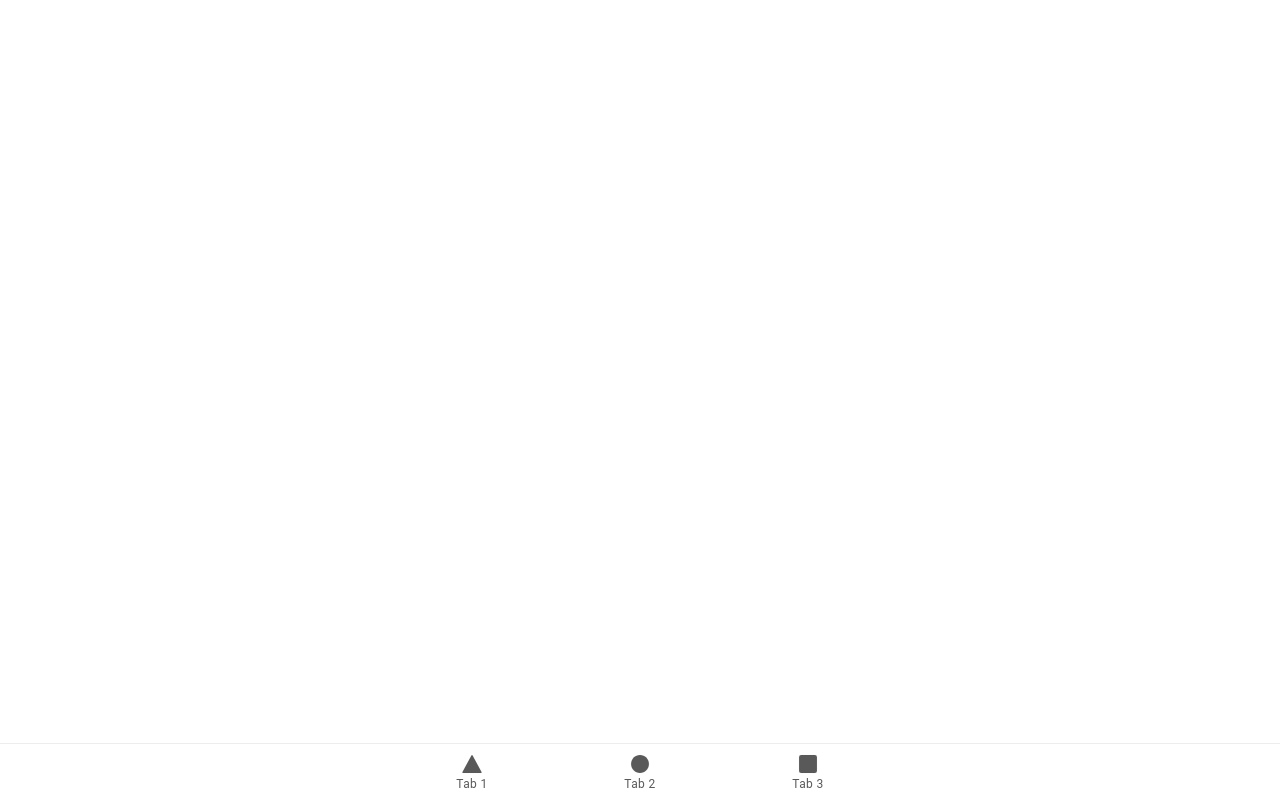
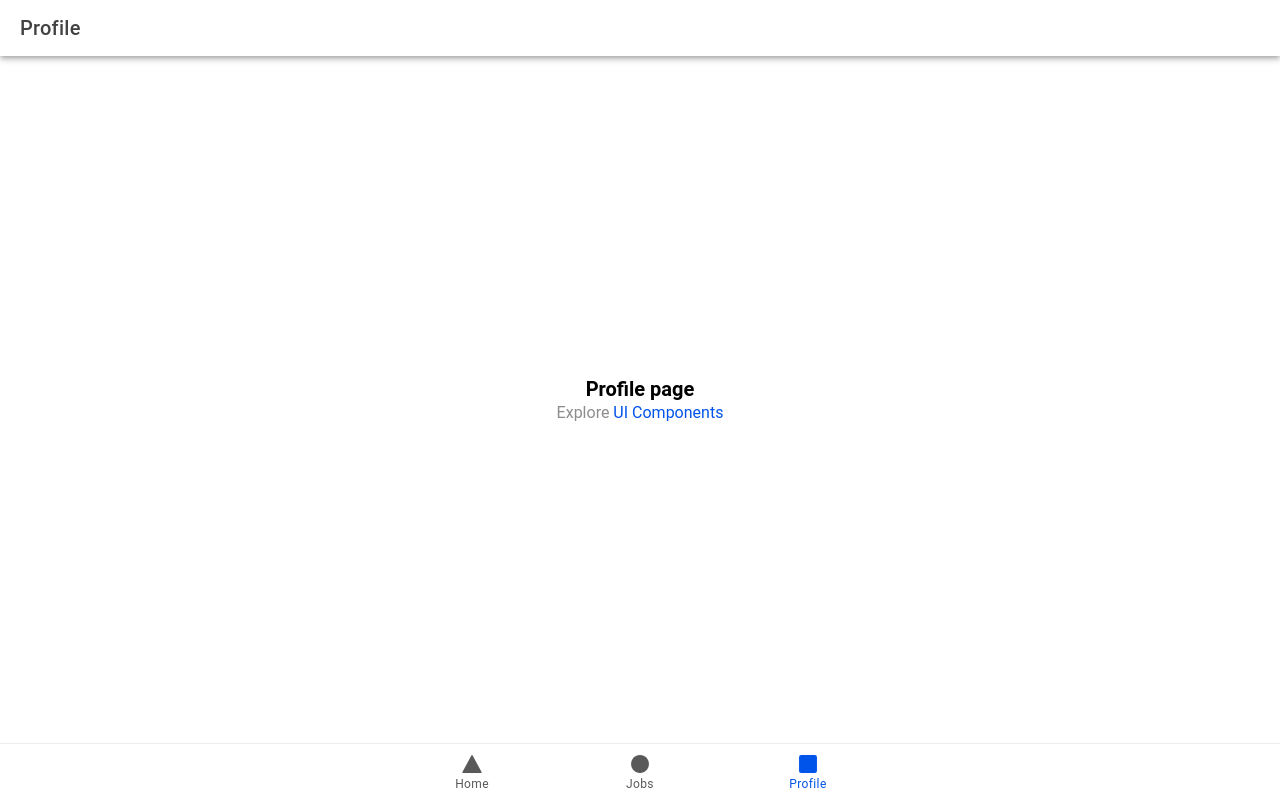
Before and after one commit to cfgtexas24/Team-8, a React (Vite) app in the folder rebirther/: page /profile in a window 1280 px wide. Built offline with nearby package versions, Linux system fonts and the light colour scheme.

Commit message:
Resolved conflicts and completed changes for backend and rebirther

```diff
--- a/rebirther/package.json
+++ b/rebirther/package.json
@@ -43,7 +43,7 @@
     "jsdom": "^22.1.0",
     "terser": "^5.4.0",
     "typescript": "^5.1.6",
-    "vite": "~5.2.0",
+    "vite": "5.2.14",
     "vitest": "^0.34.6"
   },
   "description": "An Ionic project"
--- a/rebirther/src/App.tsx
+++ b/rebirther/src/App.tsx
@@ -11,9 +11,9 @@ import {
 } from '@ionic/react';
 import { IonReactRouter } from '@ionic/react-router';
 import { ellipse, square, triangle } from 'ionicons/icons';
-import Tab1 from './pages/Tab1';
-import Tab2 from './pages/Tab2';
-import Tab3 from './pages/Tab3';
+import Homepage from './pages/Homepage';
+import UserJob from './pages/UserJob';
+import Profile from './pages/Profile';
 
 /* Core CSS required for Ionic components to work properly */
 import '@ionic/react/css/core.css';
@@ -52,31 +52,31 @@ const App: React.FC = () => (
     <IonReactRouter>
       <IonTabs>
         <IonRouterOutlet>
-          <Route exact path="/tab1">
-            <Tab1 />
+          <Route exact path="/home">
+            <Homepage />
           </Route>
-          <Route exact path="/tab2">
-            <Tab2 />
+          <Route exact path="/user-job">
+            <UserJob />
           </Route>
-          <Route path="/tab3">
-            <Tab3 />
+          <Route path="/profile">
+            <Profile />
           </Route>
           <Route exact path="/">
-            <Redirect to="/tab1" />
+            <Redirect to="/Homepage" />
           </Route>
         </IonRouterOutlet>
         <IonTabBar slot="bottom">
-          <IonTabButton tab="tab1" href="/tab1">
+          <IonTabButton tab="home" href="/home">
             <IonIcon aria-hidden="true" icon={triangle} />
-            <IonLabel>Tab 1</IonLabel>
+            <IonLabel>Home</IonLabel>
           </IonTabButton>
-          <IonTabButton tab="tab2" href="/tab2">
+          <IonTabButton tab="user-job" href="/user-job">
             <IonIcon aria-hidden="true" icon={ellipse} />
-            <IonLabel>Tab 2</IonLabel>
+            <IonLabel>Jobs</IonLabel>
           </IonTabButton>
-          <IonTabButton tab="tab3" href="/tab3">
+          <IonTabButton tab="profile" href="/profile">
             <IonIcon aria-hidden="true" icon={square} />
-            <IonLabel>Tab 3</IonLabel>
+            <IonLabel>Profile</IonLabel>
           </IonTabButton>
         </IonTabBar>
       </IonTabs>
--- a/rebirther/src/pages/Tab1.tsx
+++ b/rebirther/src/pages/Homepage.tsx
@@ -1,25 +1,25 @@
 import { IonContent, IonHeader, IonPage, IonTitle, IonToolbar } from '@ionic/react';
 import ExploreContainer from '../components/ExploreContainer';
-import './Tab1.css';
+import './Homepage.css';
 
-const Tab1: React.FC = () => {
+const Homepage: React.FC = () => {
   return (
     <IonPage>
       <IonHeader>
         <IonToolbar>
-          <IonTitle>Tab 1</IonTitle>
+          <IonTitle>Home</IonTitle>
         </IonToolbar>
       </IonHeader>
       <IonContent fullscreen>
         <IonHeader collapse="condense">
           <IonToolbar>
-            <IonTitle size="large">Tab 1</IonTitle>
+            <IonTitle size="large">Home</IonTitle>
           </IonToolbar>
         </IonHeader>
-        <ExploreContainer name="Tab 1 page" />
+        <ExploreContainer name="Home page" />
       </IonContent>
     </IonPage>
   );
 };
 
-export default Tab1;
+export default Homepage;
--- a/rebirther/src/pages/Tab2.tsx
+++ b/rebirther/src/pages/Profile.tsx
@@ -1,25 +1,25 @@
 import { IonContent, IonHeader, IonPage, IonTitle, IonToolbar } from '@ionic/react';
 import ExploreContainer from '../components/ExploreContainer';
-import './Tab2.css';
+import './Profile.css';
 
-const Tab2: React.FC = () => {
+const Profile: React.FC = () => {
   return (
     <IonPage>
       <IonHeader>
         <IonToolbar>
-          <IonTitle>Tab 2</IonTitle>
+          <IonTitle>Profile</IonTitle>
         </IonToolbar>
       </IonHeader>
       <IonContent fullscreen>
         <IonHeader collapse="condense">
           <IonToolbar>
-            <IonTitle size="large">Tab 2</IonTitle>
+            <IonTitle size="large">Profile</IonTitle>
           </IonToolbar>
         </IonHeader>
-        <ExploreContainer name="Tab 2 page" />
+        <ExploreContainer name="Profile page" />
       </IonContent>
     </IonPage>
   );
 };
 
-export default Tab2;
+export default Profile;
--- a/rebirther/src/pages/Tab3.tsx
+++ b/rebirther/src/pages/UserJob.tsx
@@ -1,25 +1,25 @@
 import { IonContent, IonHeader, IonPage, IonTitle, IonToolbar } from '@ionic/react';
 import ExploreContainer from '../components/ExploreContainer';
-import './Tab3.css';
+import './UserJob.css';
 
-const Tab3: React.FC = () => {
+const UserJob: React.FC = () => {
   return (
     <IonPage>
       <IonHeader>
         <IonToolbar>
-          <IonTitle>Tab 3</IonTitle>
+          <IonTitle>UserJob</IonTitle>
         </IonToolbar>
       </IonHeader>
       <IonContent fullscreen>
         <IonHeader collapse="condense">
           <IonToolbar>
-            <IonTitle size="large">Tab 3</IonTitle>
+            <IonTitle size="large">UserJob</IonTitle>
           </IonToolbar>
         </IonHeader>
-        <ExploreContainer name="Tab 3 page" />
+        <ExploreContainer name="UserJob page" />
       </IonContent>
     </IonPage>
   );
 };
 
-export default Tab3;
+export default UserJob;
```
Also changed, not shown: rebirther/src/pages/Homepage.css (added), rebirther/src/pages/Profile.css (added), rebirther/src/pages/Tab1.css (deleted), rebirther/src/pages/Tab2.css (deleted), rebirther/src/pages/Tab3.css (deleted), rebirther/src/pages/UserJob.css (added), 2 other files (tests, documents, lock files or other folders).
